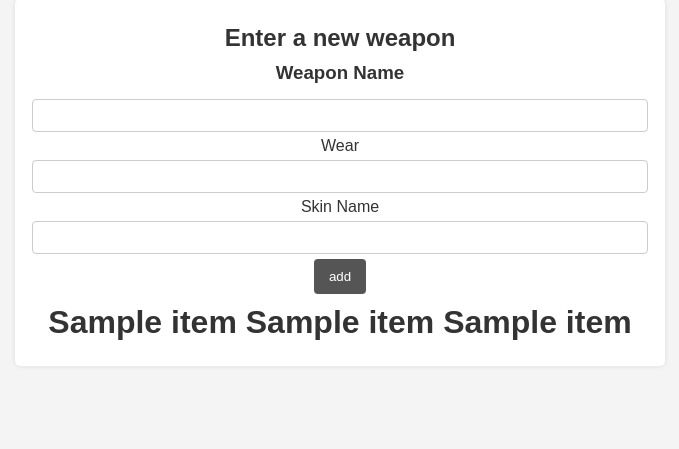
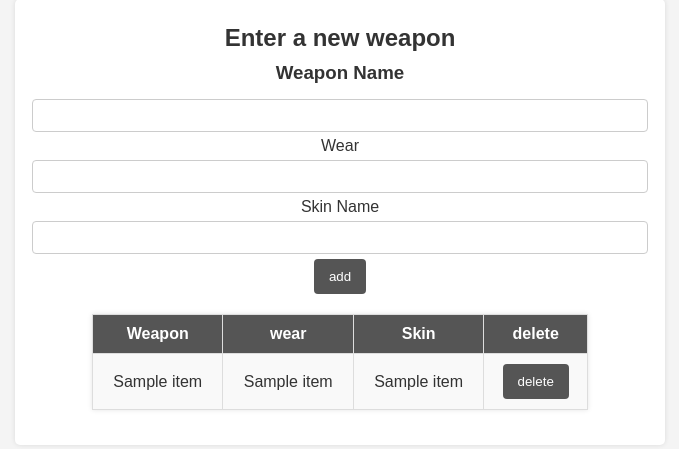
Before and after one commit to bblackie/rc-y12-qh-app, a Flask app: template templates/contents.html in a window 1280 px wide. Shown: the part 41-490 px from the top of the page, without its empty margins (300-979 px from the left). Run offline with Flask 3, Linux system fonts and the light colour scheme; the template is opened without the code that fills it: most values are stand-ins (such as "Sample title", 1, 10 or a date in 2020).

Commit message:
added a delete buttion but dosent delete anything

```diff
--- a/app.py
+++ b/app.py
@@ -37,7 +37,16 @@ def add():
         sql = "INSERT INTO CS_Skins(Weapon_id, Wear, Skin_Name) VALUES (?,?,?)"
         cursor.execute(sql,(New_Weapon_id,New_Wear,New_Skin_Name))
         get_db().commit()
+    return redirect("/")
 
+@app.route('/delete', methods=["GET","POST"])
+def delete():
+    if request.method == "POST":
+        cursor = get_db().cursor()
+        Weapon_id = int(request.form["Weapon_id"])
+        sql = "DELETE FROM CS_Skins WHERE Weapon_id = ?"
+        cursor.execute(sql,(Weapon_id,))
+        get_db().commit()
     return redirect("/")
 
 if __name__=="__main__":
--- a/templates/contents.html
+++ b/templates/contents.html
@@ -18,10 +18,26 @@
     </h5>Skin Name</h5>
     <input type="text" name="Skin_Name">
     <input type="submit" value="add">
-    {% for item in results %}
-    <h1>{{item[1]}} {{item[2]}} {{item[3]}}</h1>
-    {% endfor %}
-    </form>
+    <table>
+        <tr>
+            <th>Weapon</th>
+            <th>wear</th>
+            <th>Skin</th>
+            <th>delete</th>
+        </tr>
+        {% for item in results %}
+        <tr>
+            <td>{{item[4]}}</td>
+            <td>{{item[2]}}</td>
+            <td>{{item[1]}}</td>
+            <td>
+                <form action="/delete" method="post">
+                    <input type="hidden" name="Weapon_id" value="{{item[0]}}">
+                    <input type="submit" value="delete">
+                </form>
+            </td>
+        </tr>
+        {% endfor %}
 </body>
 </html>
 
```
Also changed, not shown: cs_weapon.db.
